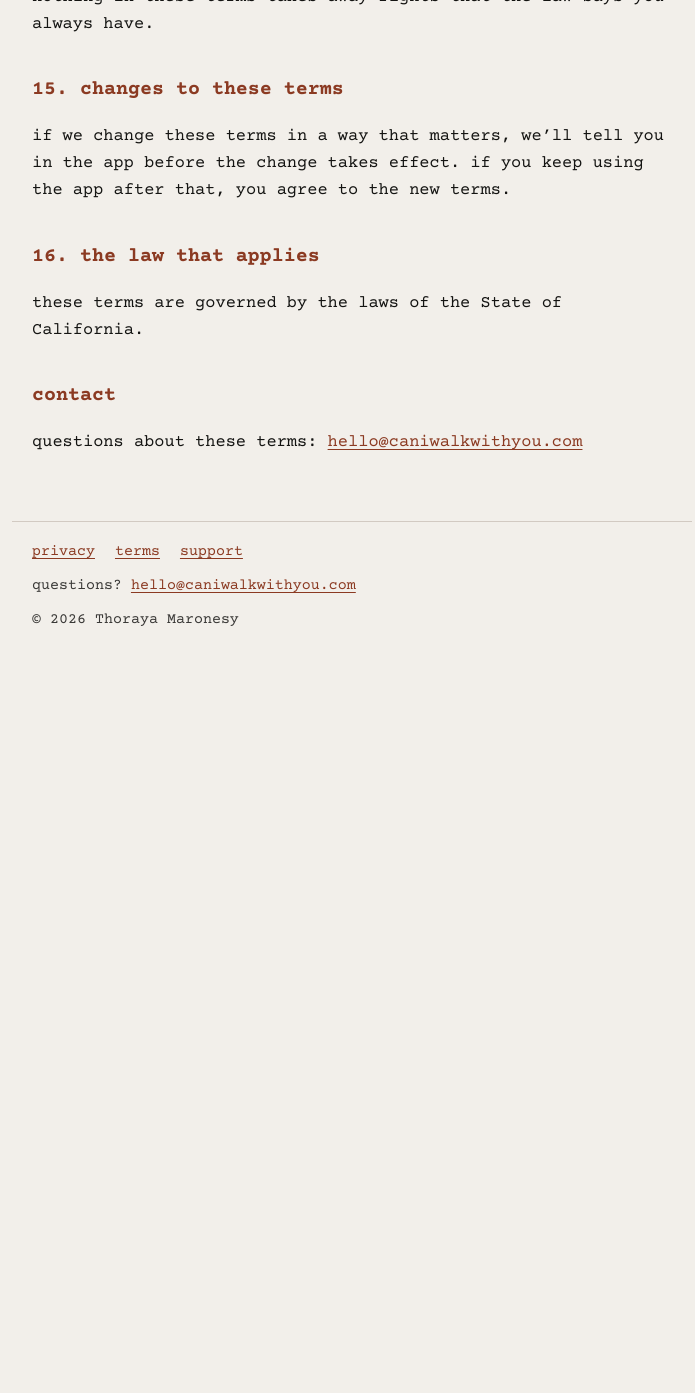
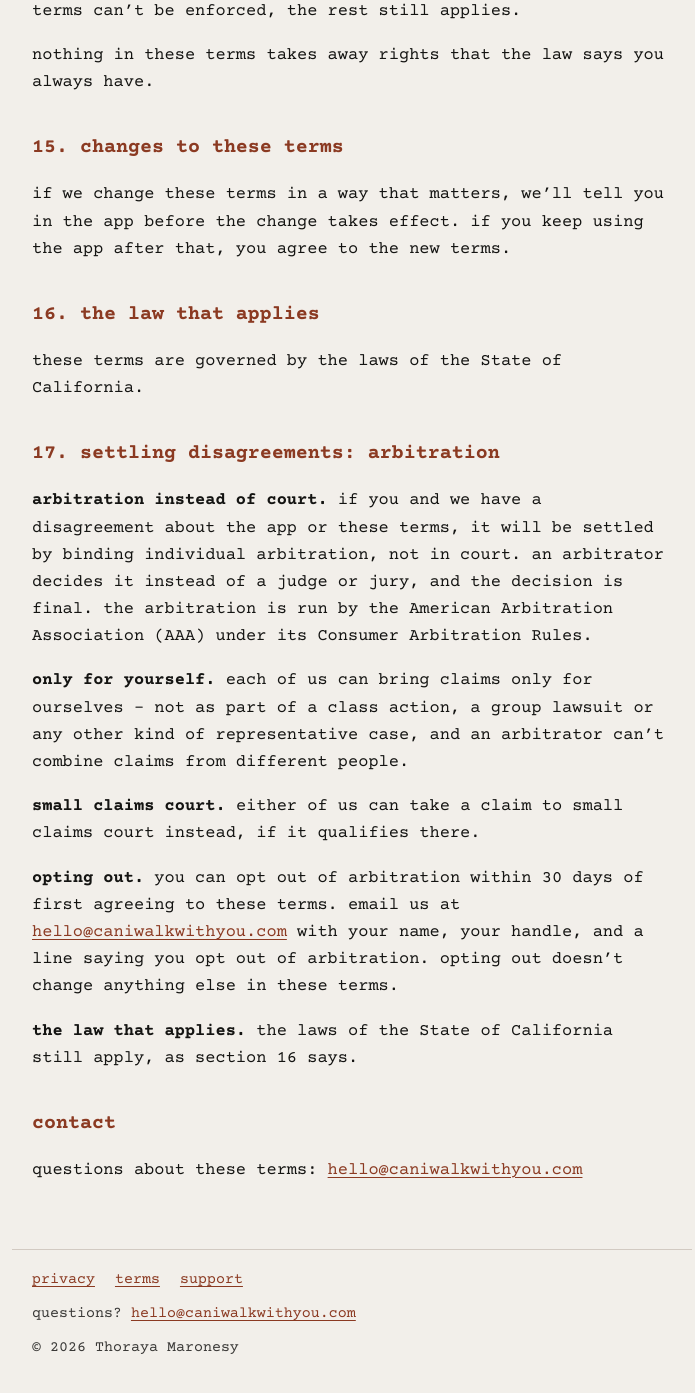
Before and after one commit to thorayaaa/caniwalkwithyou-site, a Jekyll site: the page built from terms.md, in a window 1280 px wide and 1400 px high, scrolled down 6489 px. Shown: the top 1393 px of the window, without its empty margins (288-983 px from the left). Built offline with Jekyll 4.4.1, drawn with Linux system fonts in a browser that asks for light colours; before the commit the page ends 7161 px from its top, so only the background shows below that; some of the changed text lies outside the part shown.

Commit message:
Terms: settling disagreements by binding individual arbitration (AAA Consumer Arbitration Rules), no class actions, small claims court, 30-day opt-out by email; a line in the short version; last updated October 3, 2026
Co-Authored-By: Claude Opus 5.5 <noreply@anthropic.com>

```diff
--- a/_config.yml
+++ b/_config.yml
@@ -1,7 +1,7 @@
 # The site's settings. Change the contact email HERE - every page reads it.
 title: can i walk with you?
 contact_email: hello@caniwalkwithyou.com
-last_updated: October 2, 2026
+last_updated: October 3, 2026
 
 # The report email's "hide it now" / "un-hide it" pages send their button here
 # (the report-review Edge Function). Nothing else on the site uses it.
--- a/terms.md
+++ b/terms.md
@@ -17,6 +17,7 @@ description: the rules for using can i walk with you?, in plain words.
 - routes are made by other walkers, not checked by us. you decide whether a route is safe for you, every time.
 - walking has risks, and by walking or making a route you accept them. the app isn't an emergency service - in an emergency, call 911.
 - some of the app needs a subscription, sold through Apple.
+- disagreements are settled by individual arbitration, not in court. you can opt out within 30 days.
 </div>
 
 ## 1. agreeing to these terms
@@ -144,6 +145,18 @@ if we change these terms in a way that matters, we'll tell you in the app before
 
 these terms are governed by the laws of {{ site.governing_law }}.
 {% endif %}
+## 17. settling disagreements: arbitration
+
+**arbitration instead of court.** if you and we have a disagreement about the app or these terms, it will be settled by binding individual arbitration, not in court. an arbitrator decides it instead of a judge or jury, and the decision is final. the arbitration is run by the American Arbitration Association (AAA) under its Consumer Arbitration Rules.
+
+**only for yourself.** each of us can bring claims only for ourselves - not as part of a class action, a group lawsuit or any other kind of representative case, and an arbitrator can't combine claims from different people.
+
+**small claims court.** either of us can take a claim to small claims court instead, if it qualifies there.
+
+**opting out.** you can opt out of arbitration within 30 days of first agreeing to these terms. email us at <a href="mailto:{{ site.contact_email }}">{{ site.contact_email }}</a> with your name, your handle, and a line saying you opt out of arbitration. opting out doesn't change anything else in these terms.
+
+**the law that applies.** {% if site.governing_law != "" %}the laws of {{ site.governing_law }} still apply, as section 16 says.{% else %}the law that applies doesn't change.{% endif %}
+
 ## contact
 
 questions about these terms: <a href="mailto:{{ site.contact_email }}">{{ site.contact_email }}</a>
```
